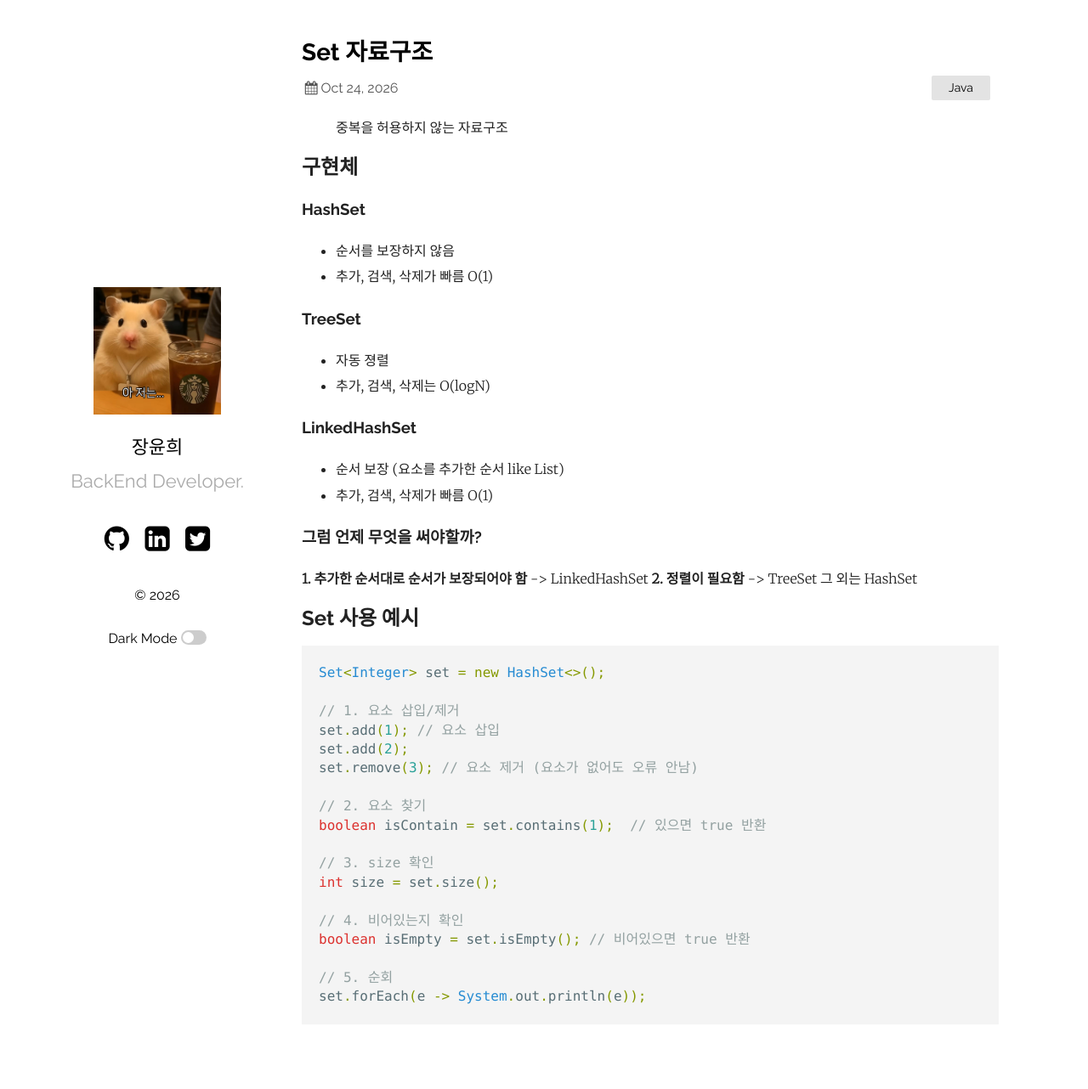
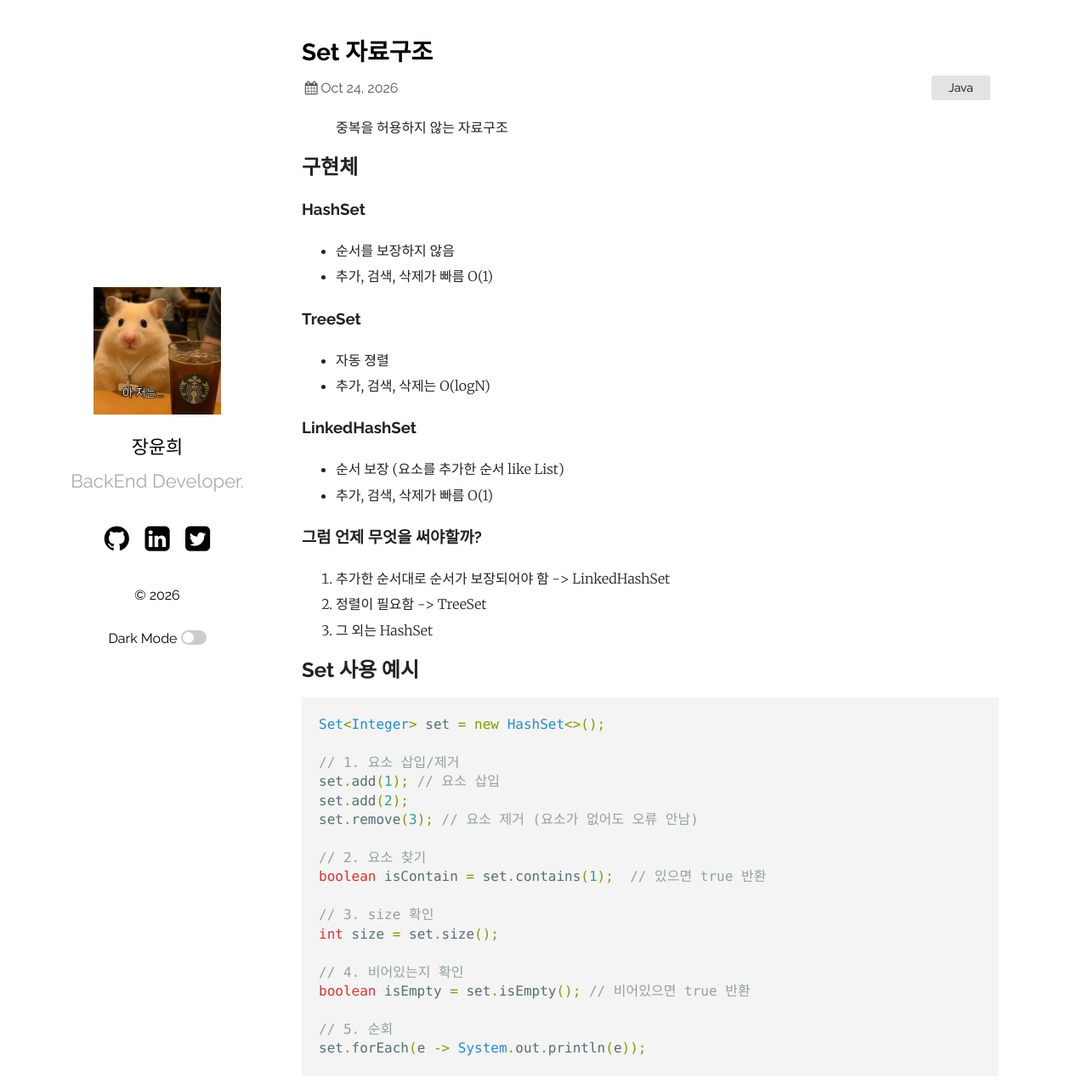
Before and after one commit to janguni/janguni.github.io, a Jekyll site: the page built from _posts/2026-10-24-java-set.markdown, in a window 1280 px wide and 1312 px high. Shown: the top 1282 px of the window at 85% size. Built offline with Jekyll 4.4.1, drawn with Linux system fonts in a browser that asks for light colours; part of the change alters nothing that is shown.

Commit message:
[수정] Set 글 마크다운 수정

```diff
--- a/_posts/2026-10-24-java-set.markdown
+++ b/_posts/2026-10-24-java-set.markdown
@@ -26,9 +26,9 @@ categories: Java
 
 ### 그럼 언제 무엇을 써야할까?
 
-**1. 추가한 순서대로 순서가 보장되어야 함** -> LinkedHashSet
-**2. 정렬이 필요함** -> TreeSet
-그 외는 HashSet
+1. 추가한 순서대로 순서가 보장되어야 함 -> LinkedHashSet
+2. 정렬이 필요함 -> TreeSet
+3. 그 외는 HashSet
 
 ## Set 사용 예시
 
```
